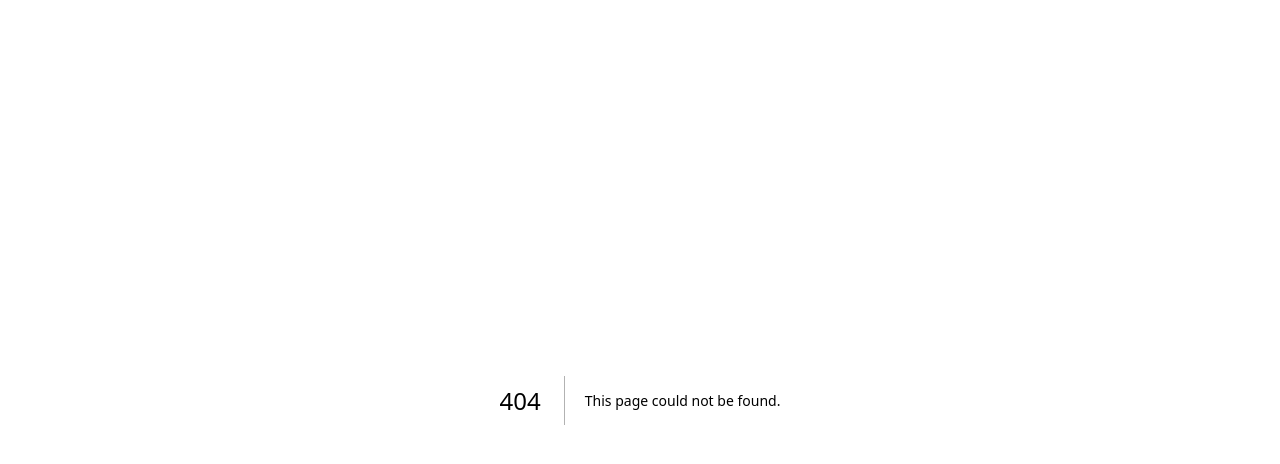
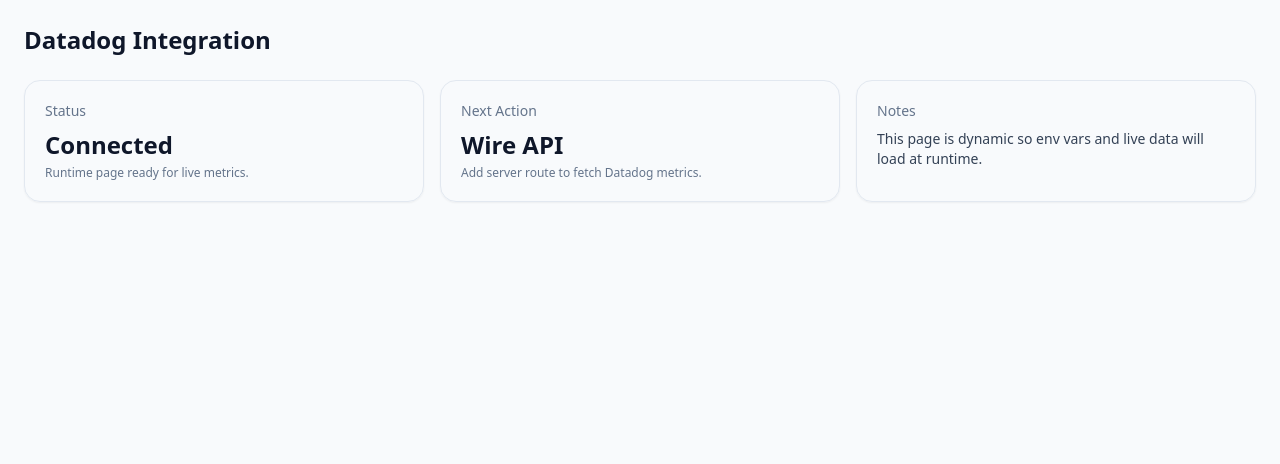
Before and after one commit to Malakye2002/malakye-cockpit-ui, a Next.js app: page /datadog in a window 1280 px wide. Before the commit this address had no page. Shown: the top 464 px of the page. Built offline with nearby package versions, Linux system fonts and the light colour scheme.

Commit message:
Create Datadog integration page with dynamic content
This page is designed for Datadog integration, displaying connection status and next actions.

```diff
--- /dev/null
+++ b/app/datadog/page.js
@@ -0,0 +1,34 @@
+export const dynamic = "force-dynamic";
+
+export default function DatadogPage() {
+  return (
+    <main className="p-6 space-y-6">
+      <h1 className="text-2xl font-semibold">Datadog Integration</h1>
+
+      <section className="grid gap-4 md:grid-cols-2 xl:grid-cols-3">
+        <div className="rounded-2xl border border-slate-200 p-5 shadow-sm">
+          <div className="text-sm text-slate-500">Status</div>
+          <div className="mt-2 text-2xl font-semibold">Connected</div>
+          <p className="mt-1 text-xs text-slate-500">
+            Runtime page ready for live metrics.
+          </p>
+        </div>
+
+        <div className="rounded-2xl border border-slate-200 p-5 shadow-sm">
+          <div className="text-sm text-slate-500">Next Action</div>
+          <div className="mt-2 text-2xl font-semibold">Wire API</div>
+          <p className="mt-1 text-xs text-slate-500">
+            Add server route to fetch Datadog metrics.
+          </p>
+        </div>
+
+        <div className="rounded-2xl border border-slate-200 p-5 shadow-sm">
+          <div className="text-sm text-slate-500">Notes</div>
+          <p className="mt-2 text-sm text-slate-700">
+            This page is dynamic so env vars and live data will load at runtime.
+          </p>
+        </div>
+      </section>
+    </main>
+  );
+}
```
